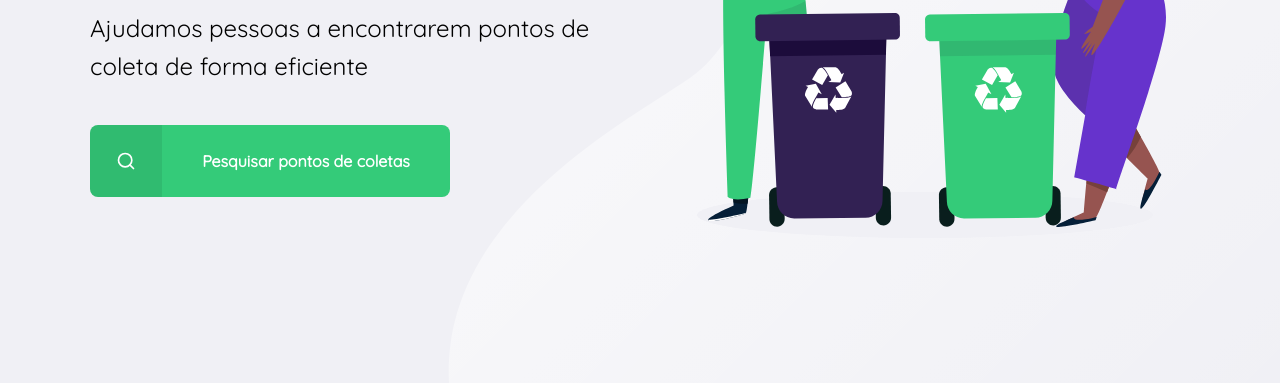
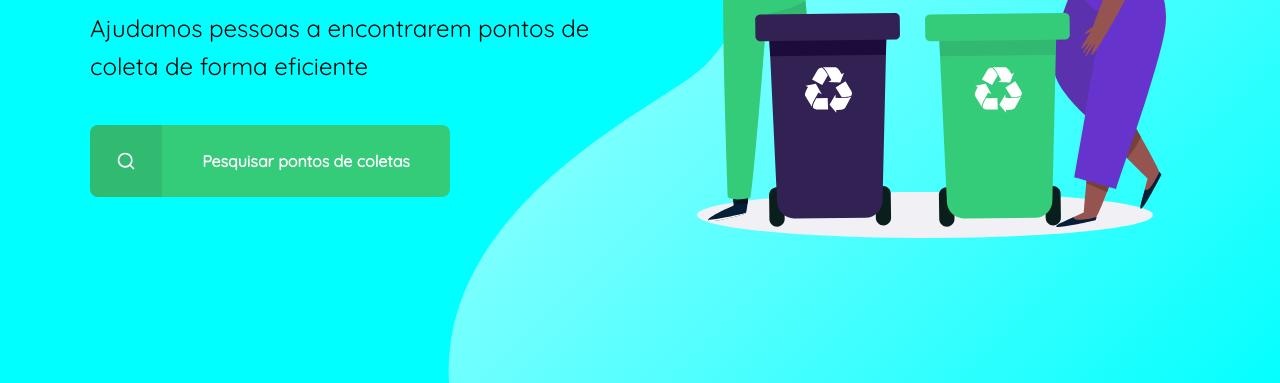
Before and after one commit to bduaart/Ecoleta, a plain HTML site: page src/index.html in a window 1280 px wide. Shown: the part 417-800 px from the top of the page. Drawn offline with Linux system fonts and the light colour scheme.

Commit message:
Updated background color

```diff
--- a/src/styles/main.css
+++ b/src/styles/main.css
@@ -13,7 +13,7 @@ html {
 }
 
 body{
-    background: #f0f0f5;
+    background: cyan;
     -webkit-font-smoothing: antialiased;
 }
 
```
